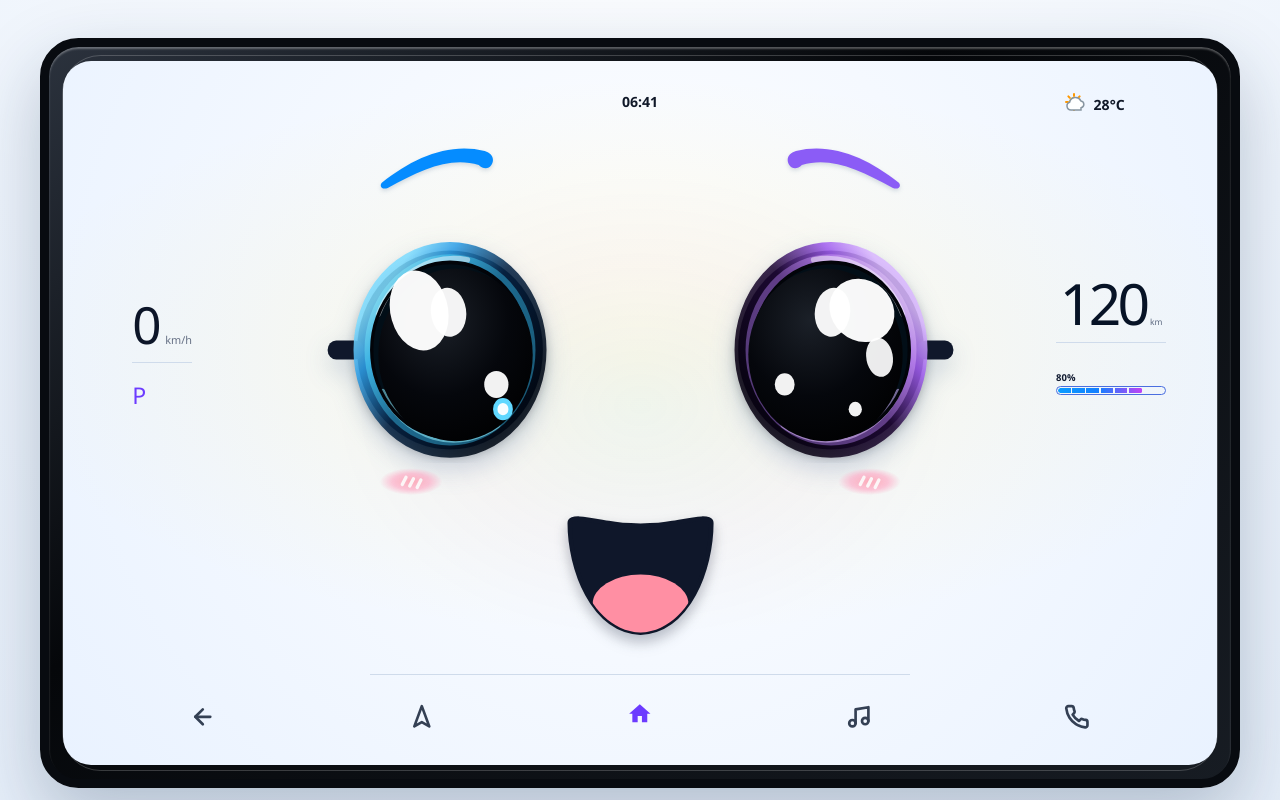
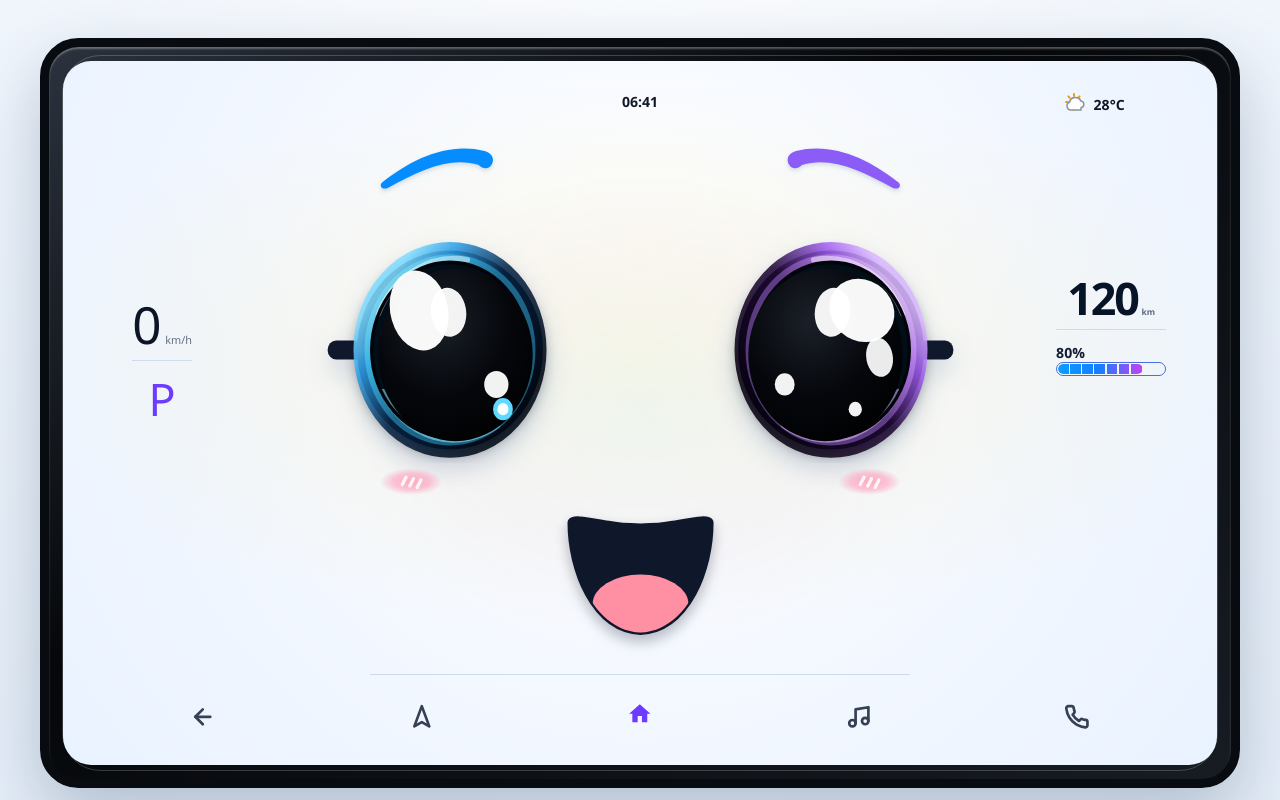
Before and after one commit to Meowken248/UI-Facial-expressions, a React (Vite) app: page / in a window 1280 px wide. Shown: the top 800 px of the page. Built offline with nearby package versions, Linux system fonts and the light colour scheme.

Commit message:
sửa icon giao diện

```diff
--- a/src/styles/dashboard-v2.css
+++ b/src/styles/dashboard-v2.css
@@ -16,38 +16,39 @@
 }
 
 .stats-right .range-readout strong {
-  font-size: clamp(31px, 4.45vw, 84px);
-  font-weight: 500;
+  font-size: clamp(24px, 3.5vw, 56px);
+  font-weight: 600;
   line-height: .82;
-  letter-spacing: -.065em;
+  letter-spacing: -.045em;
 }
 
 .stats-right .range-readout small {
   color: #5d6980;
   font-size: clamp(7px, .66vw, 12px);
-  font-weight: 500;
+  font-weight: 600;
   line-height: 1;
 }
 
 .battery-readout {
   display: flex;
   flex-direction: column;
-  align-items: center;
-  margin-top: clamp(10px, 1.18vw, 22px);
+  align-items: flex-start;
+  width: 100%;
+  margin-top: clamp(4px, 0.6vw, 12px);
 }
 
 .battery-readout b {
   color: #111b31;
-  font-size: clamp(8px, .74vw, 14px);
-  font-weight: 750;
+  font-size: clamp(12px, 1.1vw, 20px);
+  font-weight: 800;
   line-height: 1;
 }
 
 .stats-right .battery {
   display: block;
   width: 100%;
-  height: clamp(7px, .65vw, 12px);
-  margin-top: clamp(2px, .3vw, 5px);
+  height: clamp(12px, 1.1vw, 18px);
+  margin-top: clamp(2px, .2vw, 4px);
   padding: 1px;
   overflow: hidden;
   border: 1.5px solid #4a6ee0;
@@ -62,8 +63,8 @@
   border-radius: 9999px;
   background: linear-gradient(90deg, #0b9dff 0%, #147fff 48%, #c542f5 100%);
   transition: width .45s cubic-bezier(.16, 1, .3, 1);
-  mask-image: repeating-linear-gradient(to right, black 0, black calc(100%/6 - 1.5px), transparent calc(100%/6 - 1.5px), transparent calc(100%/6));
-  -webkit-mask-image: repeating-linear-gradient(to right, black 0, black calc(100%/6 - 1.5px), transparent calc(100%/6 - 1.5px), transparent calc(100%/6));
+  mask-image: repeating-linear-gradient(to right, black 0, black calc(100%/7 - 1.5px), transparent calc(100%/7 - 1.5px), transparent calc(100%/7));
+  -webkit-mask-image: repeating-linear-gradient(to right, black 0, black calc(100%/7 - 1.5px), transparent calc(100%/7 - 1.5px), transparent calc(100%/7));
 }
 
 .speed-readout, .range-readout {
@@ -77,7 +78,8 @@
   width: 100%;
   height: 1px;
   background: #cfdbeb;
-  margin: clamp(10px, 1.2vw, 22px) 0;
+  margin-top: clamp(6px, 1vw, 14px);
+  margin-bottom: clamp(4px, 0.6vw, 12px);
 }
 
 .stats-left .gear {
@@ -88,13 +90,6 @@
 
 .stats-left .speed-readout {
   justify-content: center;
-}
-
-.battery-readout {
-  display: flex;
-  flex-direction: column;
-  align-items: flex-start;
-  width: 100%;
 }
 
 @media(max-width:700px) {
--- a/src/styles/dashboard.css
+++ b/src/styles/dashboard.css
@@ -78,7 +78,9 @@
     padding-top: 22%;
     border-top: 1px solid #b9c8dc;
     color: #6c3bff;
-    font-size: clamp(12px, 1.8vw, 24px)
+    font-size: 2.8em;
+    text-align: center;
+    font-weight: 500;
 }
 
 .battery-label {
```
